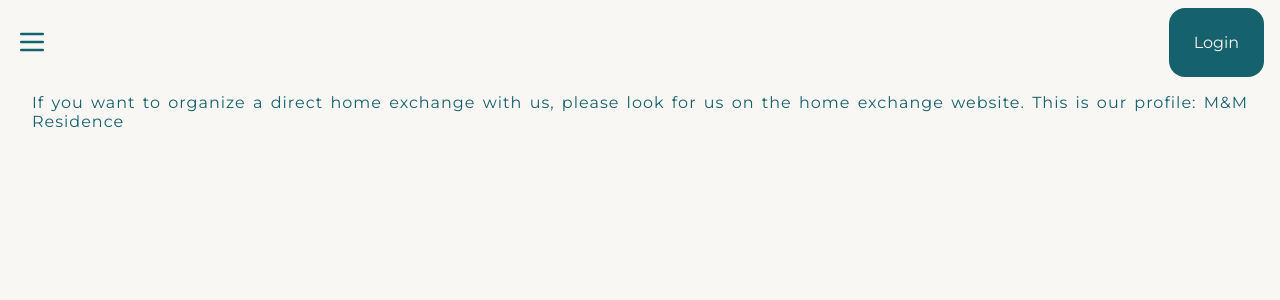
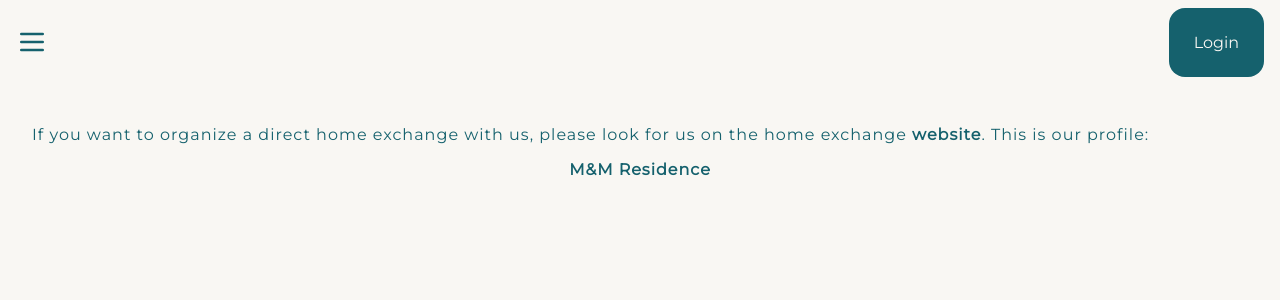
Before and after one commit to mihaimazareanu/m-m-residence, a Next.js app: page /contact in a window 1280 px wide. Shown: the top 300 px of the page. Built offline with nearby package versions, Linux system fonts and the light colour scheme.

Commit message:
minor styling changes to the contact page

```diff
--- a/components/AdminDashboard.js
+++ b/components/AdminDashboard.js
@@ -48,7 +48,7 @@ function AdminDashboard() {
     <>
     <h3 className={styles.title}>This is a list with the current users:</h3>
     {users ? <div  key={user.id} className={styles.users}>
-    {users.map((user) => {
+    {users?.map((user) => {
             return (
                 <p className={styles["user-details"]} key={user._id}>{user.firstName} {user.partner && `& ${user.partner}`}
                   {!user.isAdmin &&
--- a/pages/contact.js
+++ b/pages/contact.js
@@ -17,7 +17,9 @@ const Contact = () => {
         </>
         :
         <>
-          <p className={styles.details}>If you want to organize a direct home exchange with us, please look for us on the <a href="https://www.homeexchange.com/" target="_blank" rel="noreferrer">home exchange</a> website. This is our profile: <a href="https://www.homeexchange.com/holiday-home/2112863" target="_blank" rel="noreferrer">M&M Residence</a></p></>}
+          <p className={styles.details}>If you want to organize a direct home exchange with us, please look for us on the home exchange <a href="https://www.homeexchange.com/" target="_blank" rel="noreferrer"> website</a>. This is our profile:</p>
+          <p className={styles.details}><a href="https://www.homeexchange.com/holiday-home/2112863" target="_blank" rel="noreferrer">M&M Residence</a></p>
+          </>}
         </>
 };
 
--- a/styles/Contact.module.css
+++ b/styles/Contact.module.css
@@ -1,5 +1,6 @@
 .title {
     text-align: center;
+    margin-top: 2rem;
 }
 
 .details {
@@ -7,3 +8,11 @@
     padding: 0 1rem;
     margin: 1rem;
 }
+
+.details:first-of-type {
+    margin-top: 3rem;
+}
+
+.details:last-of-type {
+    text-align: center;
+}
--- a/styles/globals.css
+++ b/styles/globals.css
@@ -137,6 +137,7 @@ body {
 a {
   color: inherit;
   text-decoration: none;
+  font-weight: 600;
 }
 
 @media (prefers-color-scheme: dark) {
```
